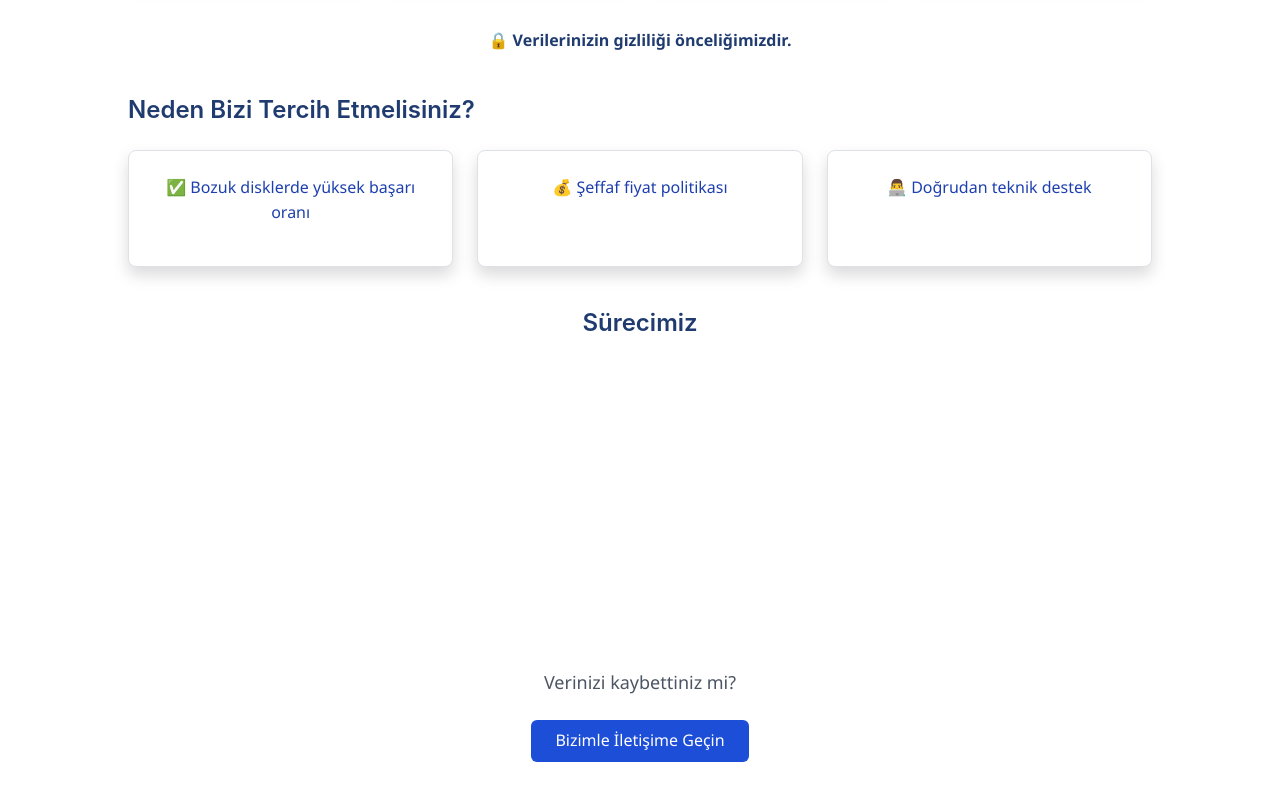
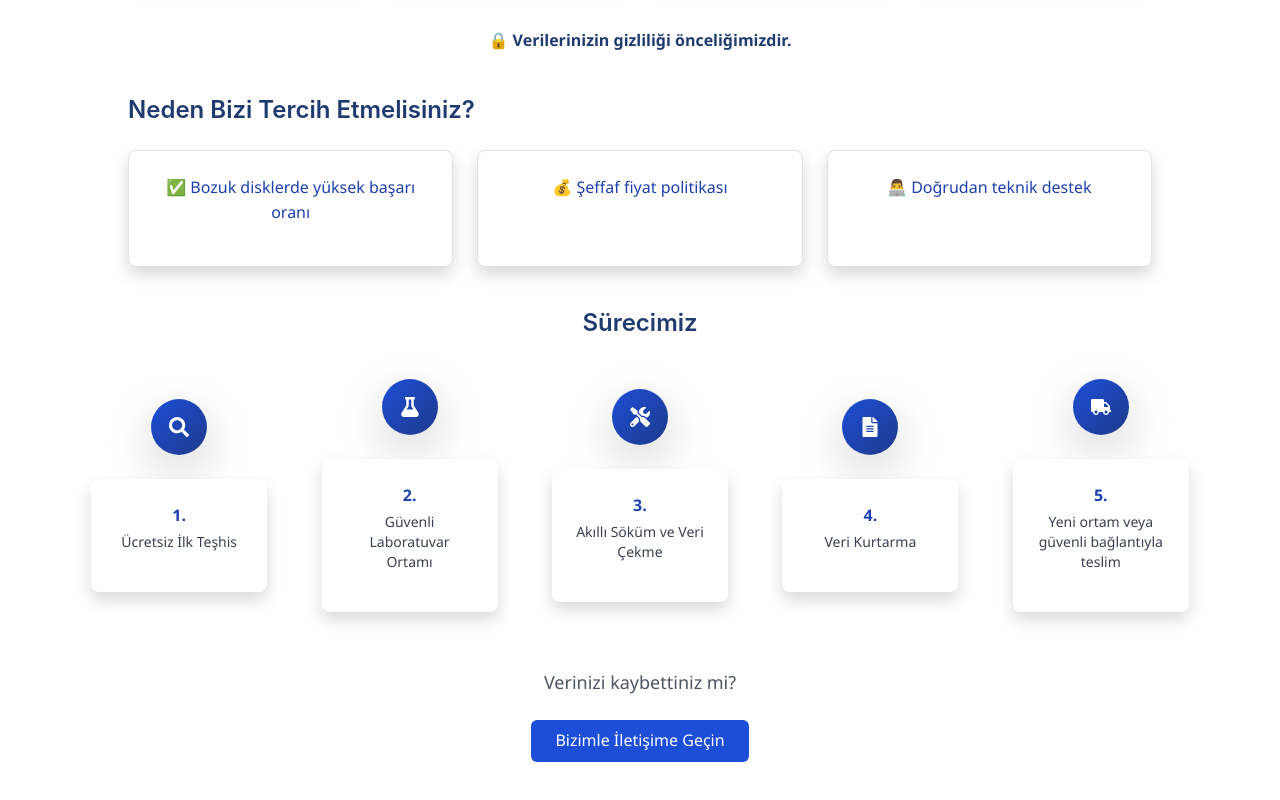
Before and after one commit to SalehKar/tekfin-website, a React (Create React App) app: page /data-recovery in a window 1280 px wide. Shown: the part 496-1296 px from the top of the page. Built offline with nearby package versions, Linux system fonts and the light colour scheme.

Commit message:
Update ProcessTimeline.jsx

```diff
--- a/src/components/ProcessTimeline.jsx
+++ b/src/components/ProcessTimeline.jsx
@@ -8,15 +8,19 @@ export default function ProcessTimeline({ steps, icons, title }) {
       {/* الكمبيوتر: خط أفقي */}
       <div className="hidden md:flex justify-between items-center relative">
         {/* خط أغمق + حركة */}
-        <div className="absolute top-1/2 left-0 w-full h-1 bg-gradient-to-r from-blue-500 to-blue-800 animate-lineGrow"></div>
+        <div className="absolute top-1/2 left-0 w-full h-1 bg-gradient-to-r from-blue-700 to-blue-900 animate-lineGrow"></div>
 
         {steps.map((step, i) => (
           <div
             key={i}
-            className={`flex flex-col items-center w-1/5 relative z-10 opacity-0 animate-fadeInUp`}
-            style={{ animationDelay: `${i * 0.3 + 0.5}s`, animationFillMode: "forwards" }}
+            className="flex flex-col items-center w-1/5 relative z-10 animate-fadeInUp"
+            style={{
+              animationDelay: `${i * 0.3 + 0.5}s`,
+              animationFillMode: "forwards",
+              opacity: 1
+            }}
           >
-            <div className="w-14 h-14 flex items-center justify-center bg-gradient-to-br from-blue-600 to-blue-800 rounded-full shadow-lg mb-4 text-white">
+            <div className="w-14 h-14 flex items-center justify-center bg-gradient-to-br from-blue-700 to-blue-900 rounded-full shadow-lg mb-4 text-white">
               {icons[i]}
             </div>
             <div className="bg-white p-4 rounded-lg shadow text-center w-44">
@@ -30,14 +34,19 @@ export default function ProcessTimeline({ steps, icons, title }) {
       {/* الموبايل: خط عمودي */}
       <div className="md:hidden relative pl-8">
         {/* خط أغمق + حركة */}
-        <div className="absolute left-5 top-0 w-1 h-full bg-gradient-to-b from-blue-500 to-blue-800 animate-lineGrowVertical"></div>
+        <div className="absolute left-5 top-0 w-1 h-full bg-gradient-to-b from-blue-700 to-blue-900 animate-lineGrowVertical"></div>
+
         {steps.map((step, i) => (
           <div
             key={i}
-            className="mb-8 relative opacity-0 animate-fadeInUp"
-            style={{ animationDelay: `${i * 0.3 + 0.5}s`, animationFillMode: "forwards" }}
+            className="mb-8 relative animate-fadeInUp"
+            style={{
+              animationDelay: `${i * 0.3 + 0.5}s`,
+              animationFillMode: "forwards",
+              opacity: 1
+            }}
           >
-            <div className="absolute -left-1 w-10 h-10 flex items-center justify-center bg-gradient-to-br from-blue-600 to-blue-800 rounded-full shadow-lg text-white">
+            <div className="absolute -left-1 w-10 h-10 flex items-center justify-center bg-gradient-to-br from-blue-700 to-blue-900 rounded-full shadow-lg text-white">
               {icons[i]}
             </div>
             <div className="bg-white p-4 rounded-lg shadow ml-6">
```
